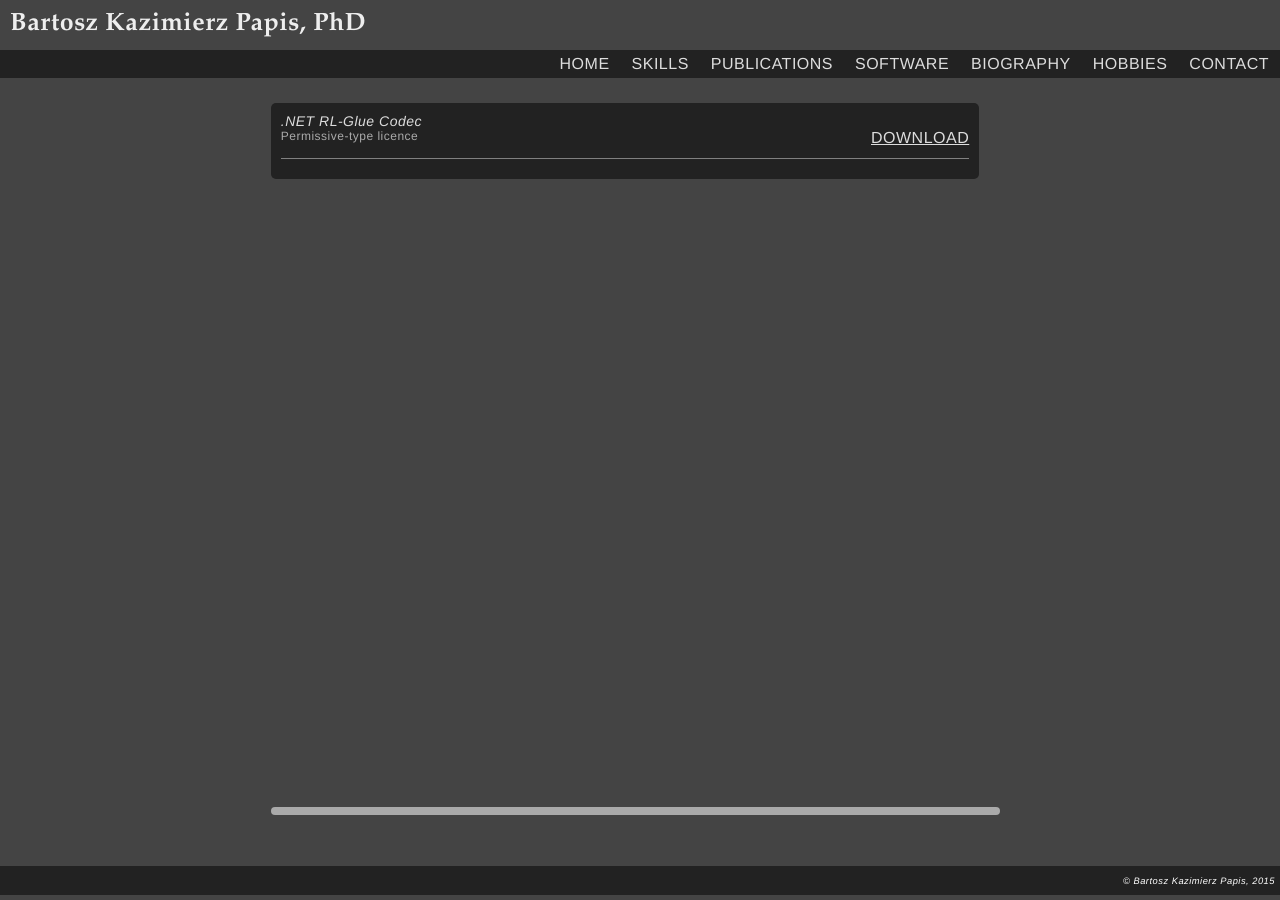
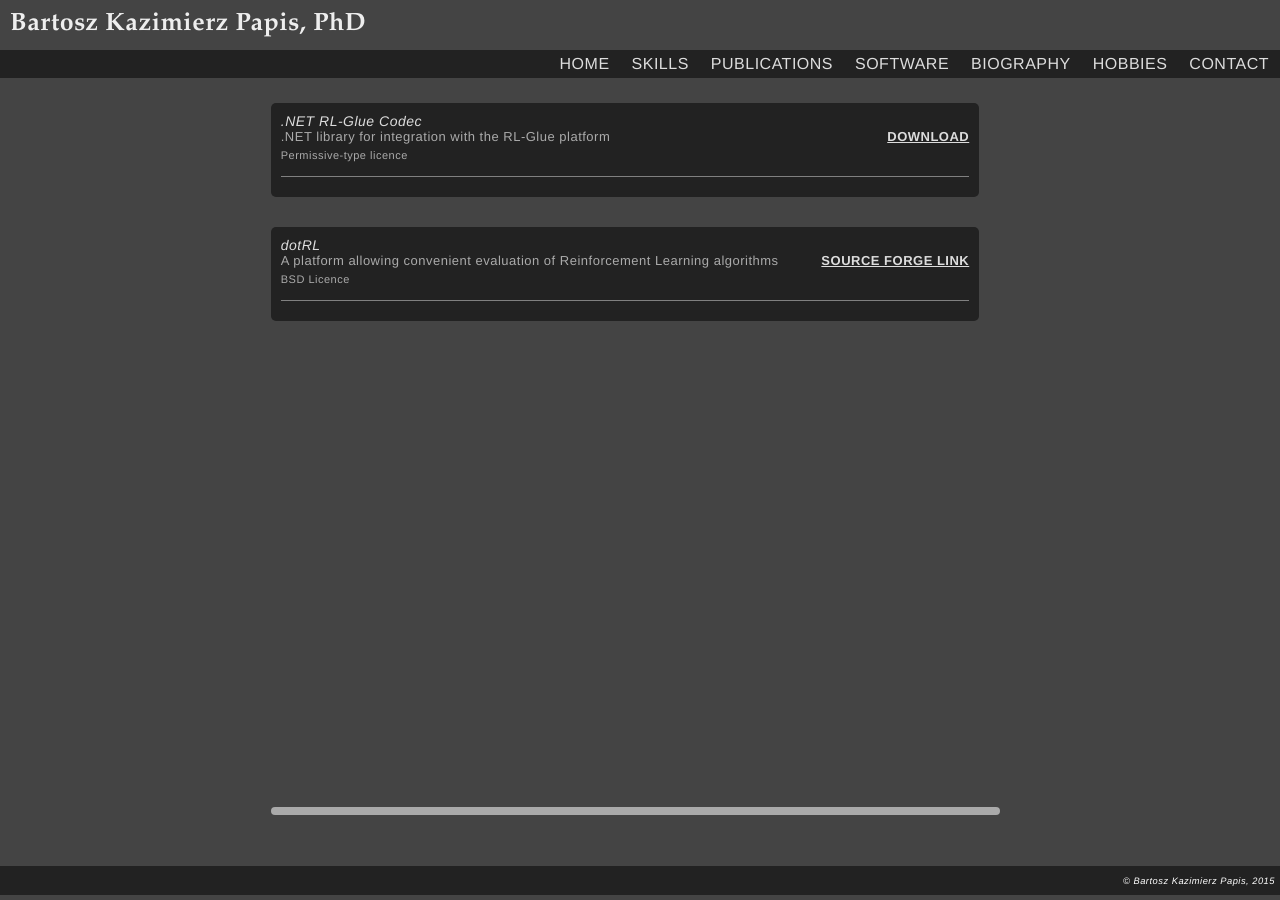
Before and after one commit to bartoszkp/bartoszkp.github.io, a Jekyll site: the page built from software.html, in a window 1280 px wide. Built offline with Jekyll 4.4.1, drawn with Linux system fonts in a browser that asks for light colours.

Commit message:
Added dotRL software box

```diff
--- a/_includes/software.html
+++ b/_includes/software.html
@@ -1,5 +1,6 @@
 <div class="software">
 <div class="title">{{include.title}}</div>
-<a class="rightlink" href="{{include.link}}">DOWNLOAD</a>
-<div class="licence">Permissive-type licence</div>
+<a class="rightlink" href="{{include.link}}">{{include.linkname}}</a>
+<div class="description">{{include.description}}</div>
+<div class="licence">{{include.licence}}</div>
 </div>
--- a/assets/css/list.css
+++ b/assets/css/list.css
@@ -26,6 +26,8 @@
  margin-right: 0;
  margin-left: auto;
  float: right;
+ font-size: 13px;
+ font-weight: bold;
 }
 
 .always-visible.ps-container > .ps-scrollbar-x-rail,
--- a/assets/css/software.css
+++ b/assets/css/software.css
@@ -9,9 +9,15 @@
  display: table-cell;
 }
 
+.description {
+ font-size: 13px;
+ color: #AAAAAA;
+}
+
 .licence {
- font-size: 12px;
+ font-size: 11px;
  color: #AAAAAA;
+ margin-top: 5px;
 }
 
 .licence:after {
--- a/software.html
+++ b/software.html
@@ -6,7 +6,11 @@ js: initScroll.js;perfect-scrollbar.min.js;flash.js
 ---
 
 <div id="scroll-container" class="always-visible wrapper" style="padding-right: 40px; margin-bottom: 10px;">
-  <div id="2014" class="block center list wrapped-width">
-    {% include software.html title=".NET RL-Glue Codec" link="downloads/dotRLGlueCodec.zip" %}
+  <div class="block center list wrapped-width">
+    {% include software.html title=".NET RL-Glue Codec" link="downloads/dotRLGlueCodec.zip" linkname="DOWNLOAD" description=".NET library for integration with the RL-Glue platform" licence="Permissive-type licence" %}
+  </div>
+
+  <div class="block center list wrapped-width">
+    {% include software.html title="dotRL" link="https://sourceforge.net/projects/dotrl/" linkname="SOURCE FORGE LINK" description="A platform allowing convenient evaluation of Reinforcement Learning algorithms" licence="BSD Licence" %}
   </div>
 </div>
```
